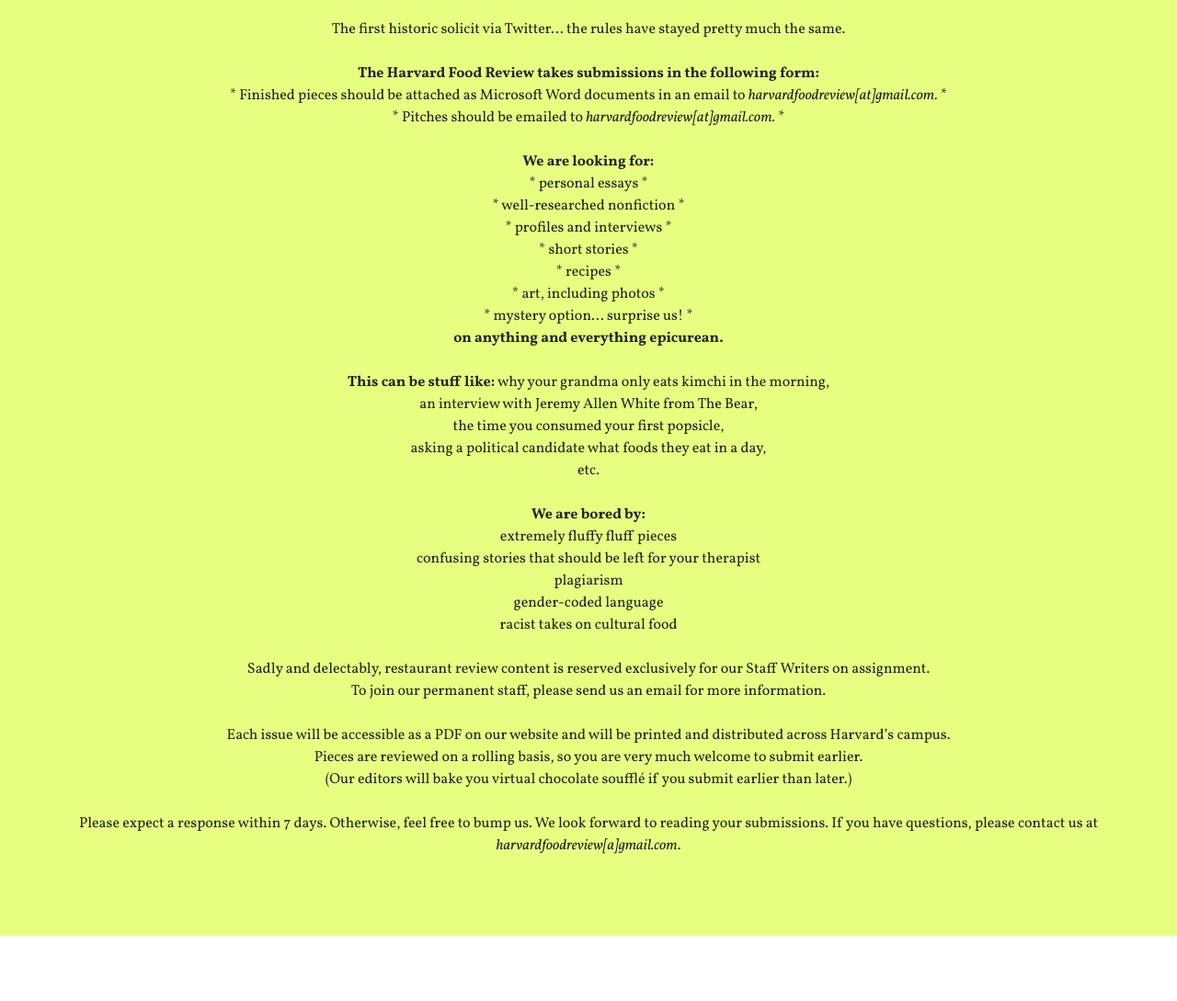
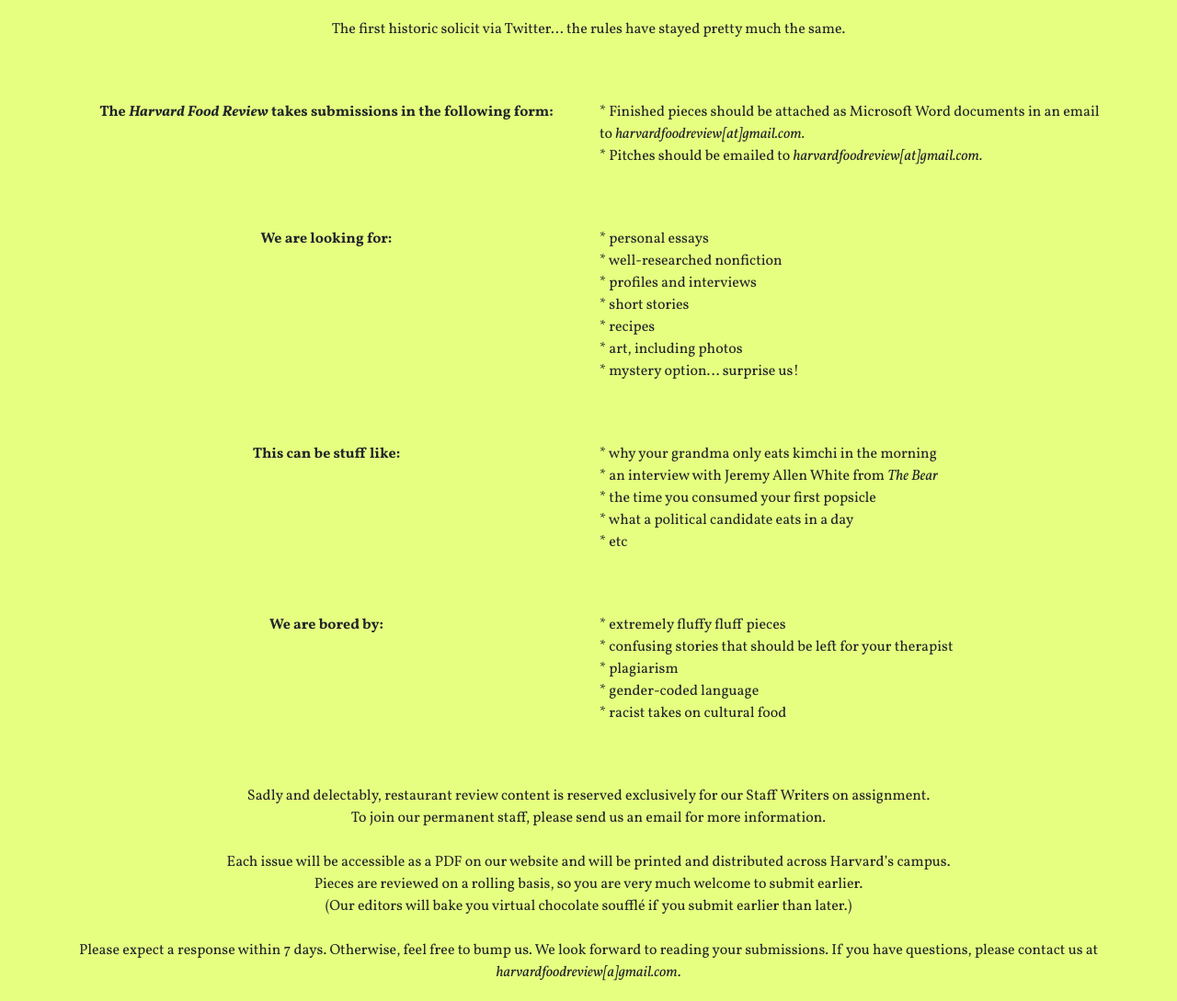
Before and after one commit to Harvard-Food-Review/website, a plain HTML site: page pages/submit.html in a window 1280 px wide. Shown: the part 620-1709 px from the top of the page at 92% size. Drawn offline with nearby package versions, Linux system fonts and the light colour scheme; a web font is replaced by a local one.

Commit message:
light edits

```diff
--- a/pages/submit.html
+++ b/pages/submit.html
@@ -42,32 +42,64 @@
                 </div>
             </div>
             <div class="row">
-                <p id="rules">The first historic solicit via Twitter... the rules have stayed pretty much the same.<br><br>
-                  <b>The Harvard Food Review takes submissions in the following form:</b>
-                  <br>* Finished pieces should be attached as Microsoft Word documents in an email to <i>harvardfoodreview[at]gmail.com.</i> *
-                  <br>* Pitches should be emailed to <i>harvardfoodreview[at]gmail.com.</i> *
-                  <br><br>
-                  <b>We are looking for:</b>
-                    <br>* personal essays *
-                    <br>* well-researched nonfiction *
-                    <br>* profiles and interviews *
-                    <br>* short stories *
-                    <br>* recipes *
-                    <br>* art, including photos *
-                    <br>* mystery option... surprise us! *
-                  <br><b>on anything and everything epicurean.</b> <br><br>
-                  <b>This can be stuff like:</b> why your grandma only eats kimchi in the morning, <br>an interview with Jeremy Allen White from The Bear, <br>the time you consumed your first popsicle, <br>asking a political candidate what foods they eat in a day, <br>etc. <br><br>
-                  <b>We are bored by:</b>
-                    <br>extremely fluffy fluff pieces
-                    <br>confusing stories that should be left for your therapist
-                    <br>plagiarism
-                    <br>gender-coded language
-                    <br>racist takes on cultural food
-                  <br><br>
-                  Sadly and delectably, restaurant review content is reserved exclusively for our Staff Writers on assignment. <br>To join our permanent staff, please send us an email for more information. <br><br>
-                  Each issue will be accessible as a PDF on our website and will be printed and distributed across Harvard’s campus. <br>Pieces are reviewed on a rolling basis, so you are very much welcome to submit earlier. <br>(Our editors will bake you virtual chocolate soufflé if you submit earlier than later.)<br><br>
-                  Please expect a response within 7 days. Otherwise, feel free to bump us. We look forward to reading your submissions. If you have questions, please contact us at <i>harvardfoodreview[a]gmail.com</i>.
+              <p id="rules">The first historic solicit via Twitter... the rules have stayed pretty much the same.</p>
+              <div class="col">
+                <p id ="rules"><b>The <i>Harvard Food Review</i> takes submissions in the following form:</b></p>
+              </div>
+              <div class="col">
+                <p id="bullets">* Finished pieces should be attached as Microsoft Word documents in an email to <i>harvardfoodreview[at]gmail.com.</i>
+                <br>* Pitches should be emailed to <i>harvardfoodreview[at]gmail.com.</i></p>
+              </div>
+            </div>
+            <div class="row">
+              <div class="col">
+                <p id="rules"><b>We are looking for:</b></p>
+              </div>
+              <div class="col">
+                <p id="bullets">
+                  * personal essays
+                  <br>* well-researched nonfiction
+                  <br>* profiles and interviews
+                  <br>* short stories
+                  <br>* recipes
+                  <br>* art, including photos
+                  <br>* mystery option... surprise us!
                 </p>
+              </div>
+            </div>
+            <div class="row">
+              <div class="col">
+                <p id="rules"><b>This can be stuff like:</b></p>
+              </div>
+              <div class="col">
+                <p id="bullets">
+                  * why your grandma only eats kimchi in the morning
+                  <br>* an interview with Jeremy Allen White from <i>The Bear</i>
+                  <br>* the time you consumed your first popsicle
+                  <br>* what a political candidate eats in a day
+                  <br>* etc
+                </p>
+              </div>
+            </div>
+            <div class="row">
+              <div class="col">
+                <p id="rules"><b>We are bored by:</b></p>
+              </div>
+              <div class="col">
+                <p id="bullets">
+                  * extremely fluffy fluff pieces
+                  <br>* confusing stories that should be left for your therapist
+                  <br>* plagiarism
+                  <br>* gender-coded language
+                  <br>* racist takes on cultural food
+              </p>
+              </div>
+            </div>
+            <div class="row">
+              <p id="rules">              Sadly and delectably, restaurant review content is reserved exclusively for our Staff Writers on assignment. <br>To join our permanent staff, please send us an email for more information. <br><br>
+                Each issue will be accessible as a PDF on our website and will be printed and distributed across Harvard’s campus. <br>Pieces are reviewed on a rolling basis, so you are very much welcome to submit earlier. <br>(Our editors will bake you virtual chocolate soufflé if you submit earlier than later.)<br><br>
+                Please expect a response within 7 days. Otherwise, feel free to bump us. We look forward to reading your submissions. If you have questions, please contact us at <i>harvardfoodreview[a]gmail.com</i>.
+</p>
             </div>
         </div>
     </div>
--- a/scss/custom.scss
+++ b/scss/custom.scss
@@ -18,7 +18,7 @@
     #current {
         font-style: italic;
         font-weight: 500;
-        text-decoration: underline;
+        // text-decoration: underline;
         color: $black;
     }
     justify-content: center;
--- a/scss/submit.scss
+++ b/scss/submit.scss
@@ -9,6 +9,12 @@
     font-family: 'Vollkorn';
 }
 
+#bullets {
+    text-align: left;
+    margin-top: 50px;
+    font-family: 'Vollkorn';
+}
+
 footer {
     background-color: white;
 }
```
Also changed, not shown: pages/about.html (+1 -1 lines), pages/issues.html (+5 -6 lines), scss/custom.css, scss/submit.css, 2 other files.
